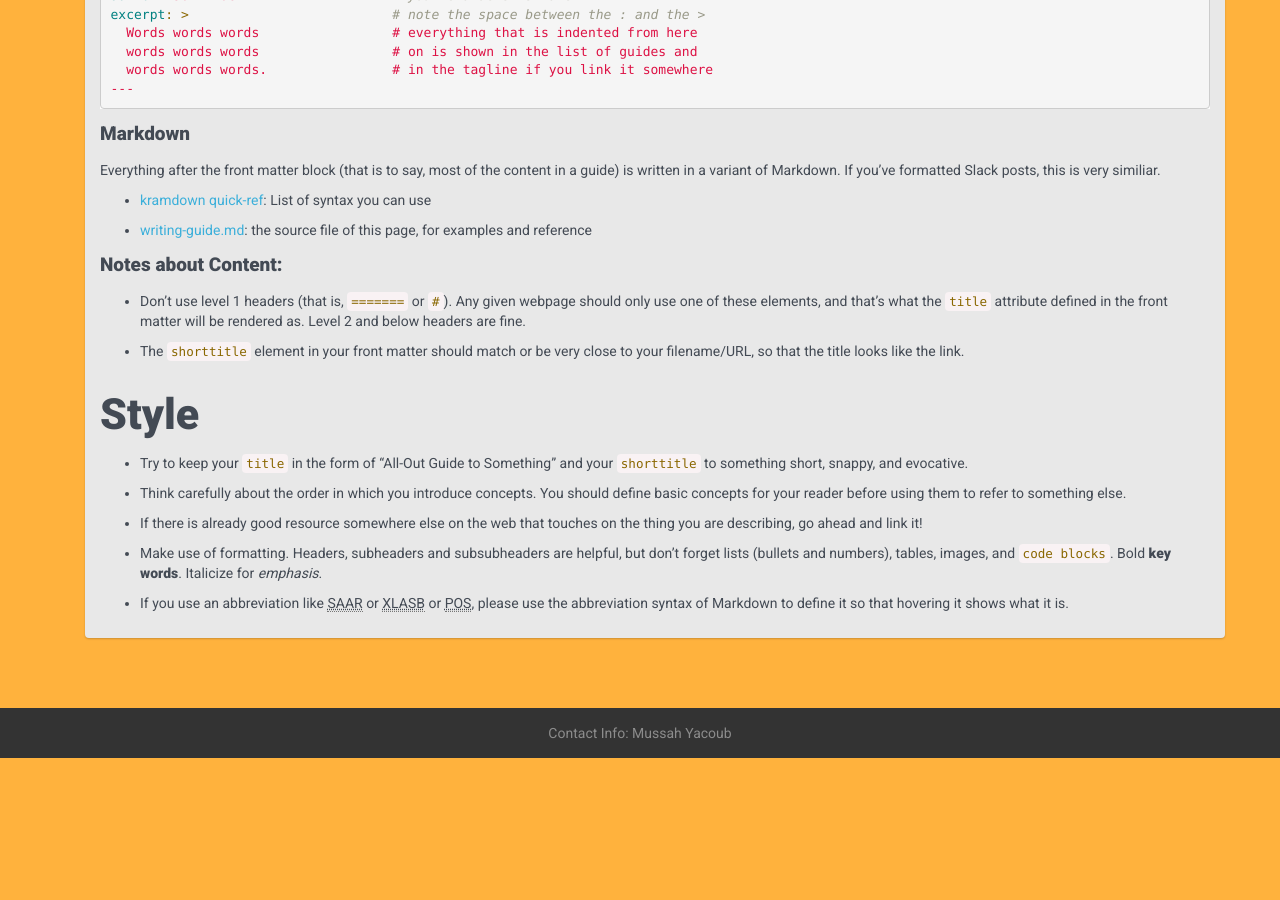
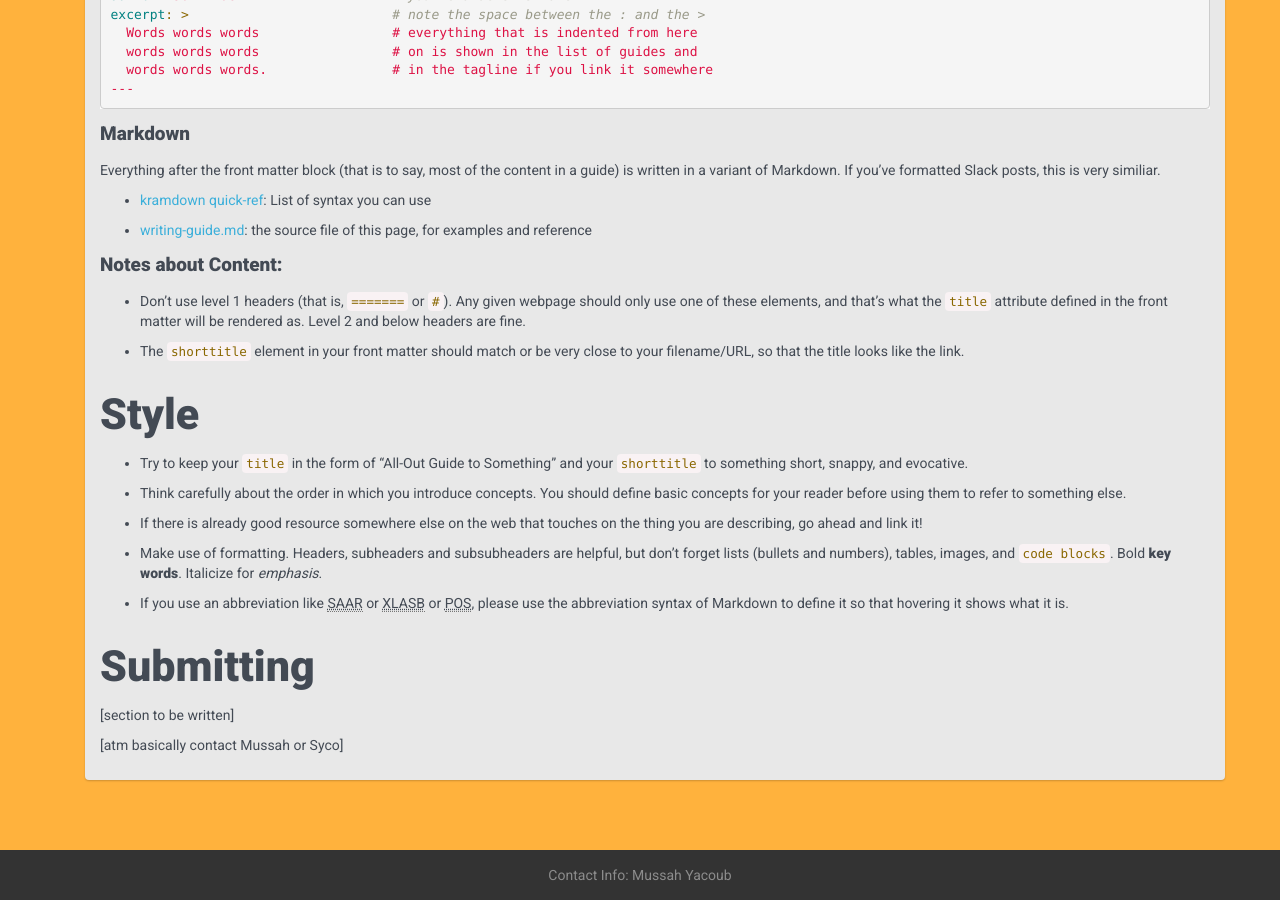
Before and after one commit to all-out/guides, a Jekyll site: the page built from _guides/writing-guides.md, in a window 1280 px wide and 900 px high, scrolled down 744 px. Built offline with Jekyll 4.4.1, drawn with Linux system fonts in a browser that asks for light colours; before the commit the page ends 1502 px from its top, so only the background shows below that.

Commit message:
corrected link on writing-guides page

```diff
--- a/_guides/writing-guides.md
+++ b/_guides/writing-guides.md
@@ -54,7 +54,7 @@
 - [kramdown quick-ref](http://kramdown.gettalong.org/quickref.html): List of
 syntax you can use
 
-- [writing-guide.md](https://raw.githubusercontent.com/all-out/guides/master/_guides/bookmarks.md):
+- [writing-guide.md](https://raw.githubusercontent.com/all-out/guides/gh-pages/_guides/writing-guides.md):
 the source file of this page, for examples and reference
 
 #### Notes about Content:
@@ -89,3 +89,9 @@
 *[SAAR]: small ancillary armor repair
 *[XLASB]: extra-large ancillary shield booster
 *[POS]: player-owned starbase
+
+## Submitting
+
+[section to be written]
+
+[atm basically contact Mussah or Syco]
```
